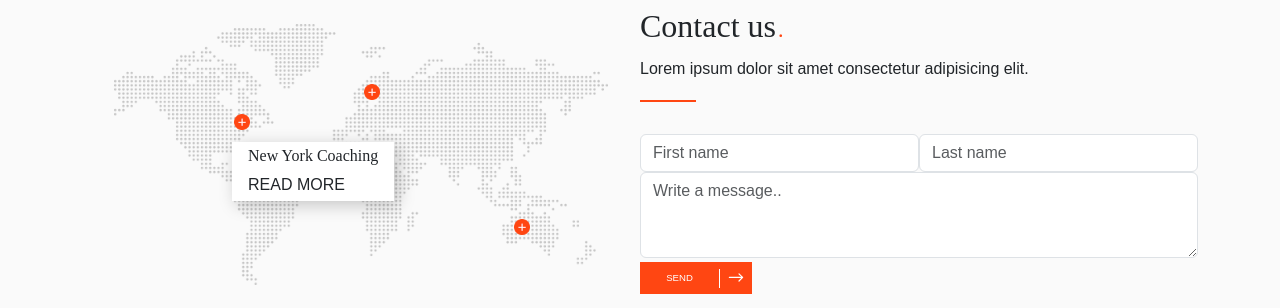
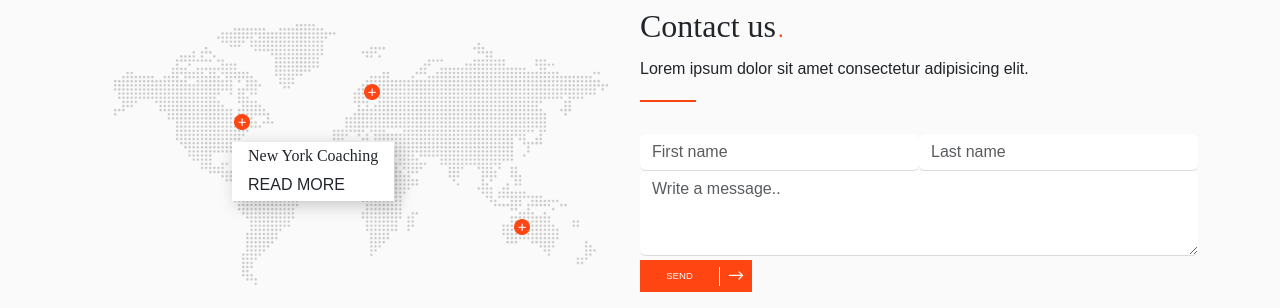
Before and after one commit to AndreaCoggio94/proj-html-vuejs, a Vue app: page / in a window 1280 px wide. Shown: the part 4940-5248 px from the top of the page. Built offline with nearby package versions, Linux system fonts and the light colour scheme; what webfontloader would draw is missing.

Commit message:
added footer form border

```diff
--- a/src/components/footer/FooterForm.vue
+++ b/src/components/footer/FooterForm.vue
@@ -42,4 +42,9 @@ export default {
   </form>
 </template>
 
-<style lang="scss" scoped></style>
+<style lang="scss" scoped>
+.form-control {
+  border: none;
+  border-bottom: 1px solid rgba(0, 0, 0, 0.125);
+}
+</style>
```
